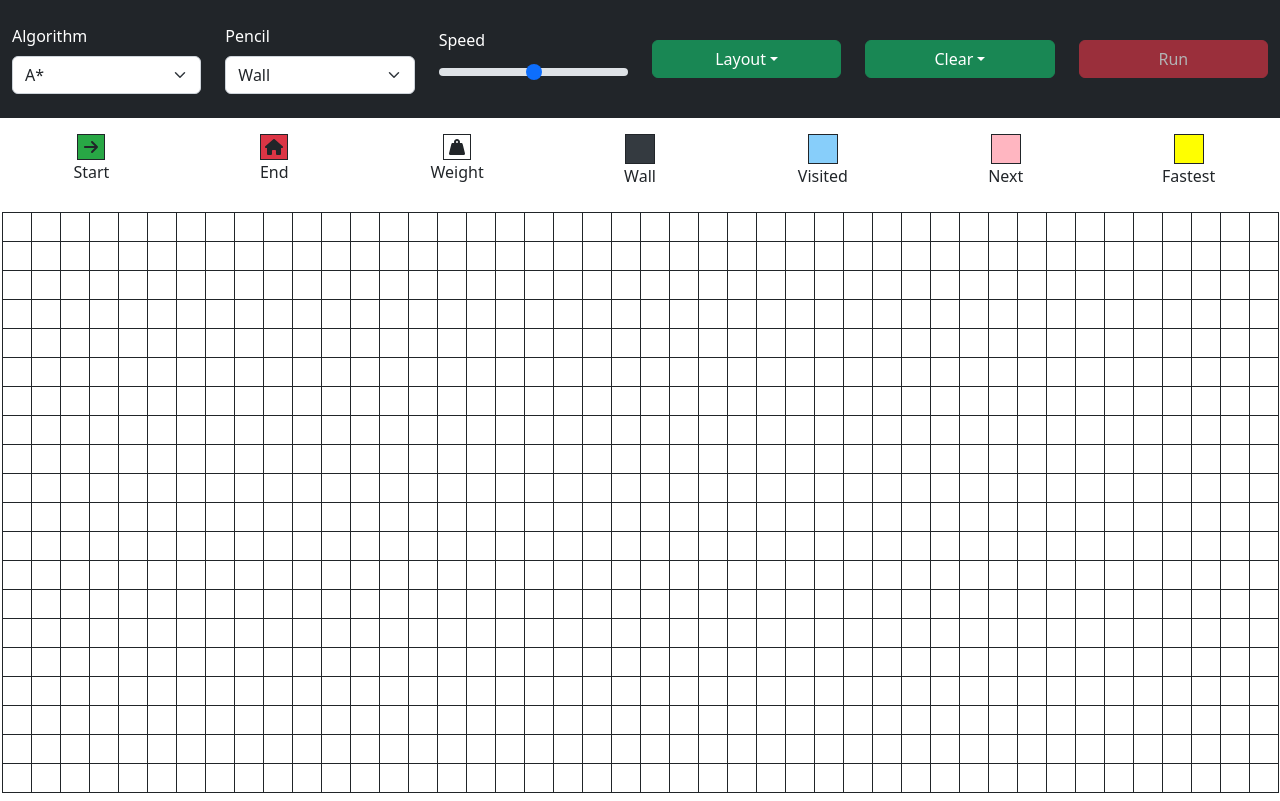
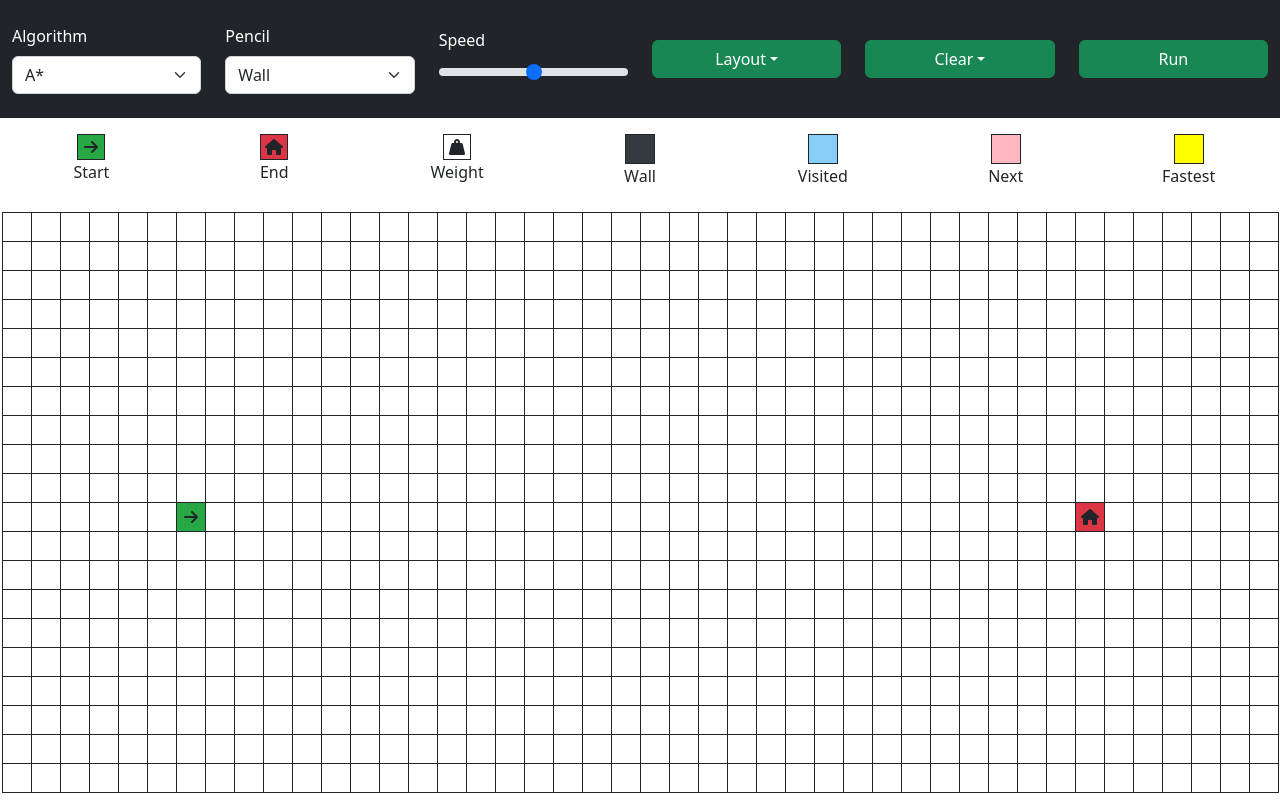
Before and after one commit to 99061142/Pathfinding, a React (Create React App) app: page / in a window 1280 px wide. Built offline with nearby package versions, Linux system fonts and the light colour scheme.

Commit message:
Create the starting start / end pos when mounted

```diff
--- a/src/board.jsx
+++ b/src/board.jsx
@@ -2,12 +2,41 @@ import { Component } from "react";
 import Cell from './cell'
 
 class Board extends Component {
-    setContent(MAX_ROWS, MAX_COLS) {
+    startingStartPos(MAX_ROWS, MAX_COLS) {
+        // Calculate the start position when the board gets created
+        const ROW = Math.floor(MAX_ROWS / 2);
+        const COL = Math.floor(MAX_COLS * .15);
+        const POS = [ROW, COL];
+        return POS
+    }
+
+    startingEndPos(MAX_ROWS, MAX_COLS) {
+        // Calculate the end position when the board gets created
+        const ROW = Math.floor(MAX_ROWS / 2);
+        const COL = Math.floor(MAX_COLS * .85);
+        const POS = [ROW, COL];
+        return POS
+    }
+
+    setContent(MAX_ROWS, MAX_COLS, startPos, endPos) {
+        const [START_ROW, START_COL] = startPos;
+        const [END_ROW, END_COL] = endPos;
+
         // Create the board based on the max rows / cols
         for (let row = 0; row < MAX_ROWS; row++) {
             for (let col = 0; col < MAX_COLS; col++) {
                 const POS = [row, col];
                 this.props.setCellData(POS, {});
+
+                // Set the starting start pos
+                if (row === START_ROW && col === START_COL) {
+                    this.props.setStartPos(POS)
+                    continue
+                }
+                // Set the starting end pos
+                if (row === END_ROW && col === END_COL) {
+                    this.props.setEndPos(POS)
+                }
             }
         }
     }
@@ -33,7 +62,9 @@ class Board extends Component {
     componentDidMount() {
         const MAX_ROWS = this.maxRows();
         const MAX_COLS = this.maxCols();
-        this.setContent(MAX_ROWS, MAX_COLS);
+        const STARTING_START_POS = this.startingStartPos(MAX_ROWS, MAX_COLS);
+        const STARTING_END_POS = this.startingEndPos(MAX_ROWS, MAX_COLS);
+        this.setContent(MAX_ROWS, MAX_COLS, STARTING_START_POS, STARTING_END_POS);
     }
 
     clearCells(type, exceptionTypes = []) {
```
